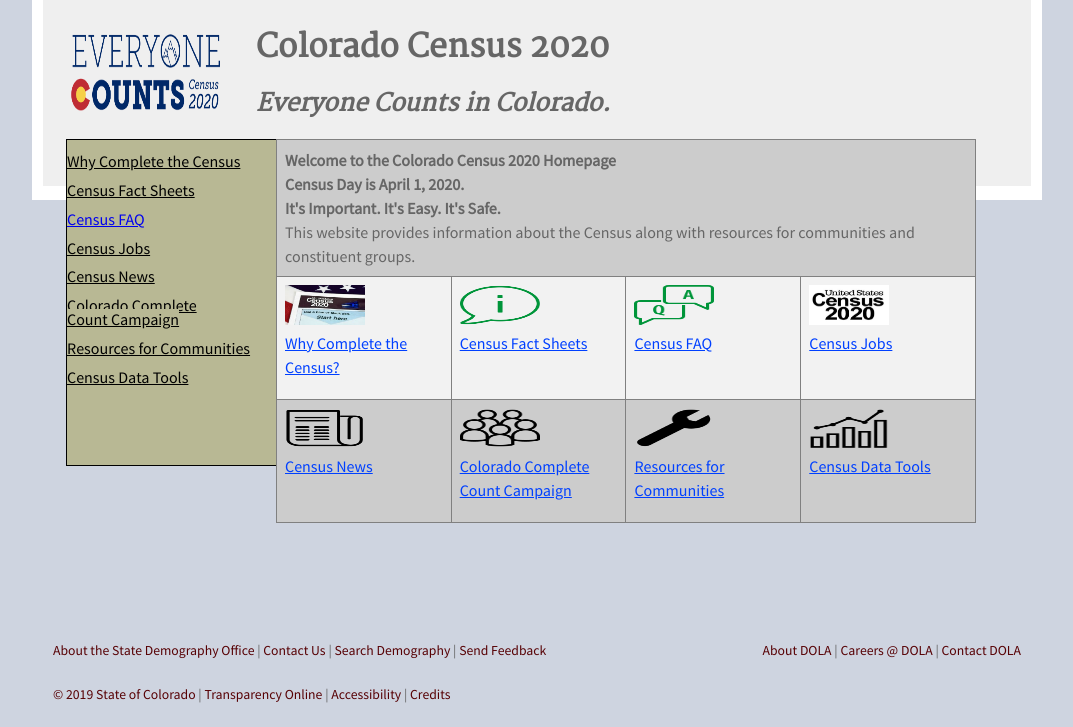
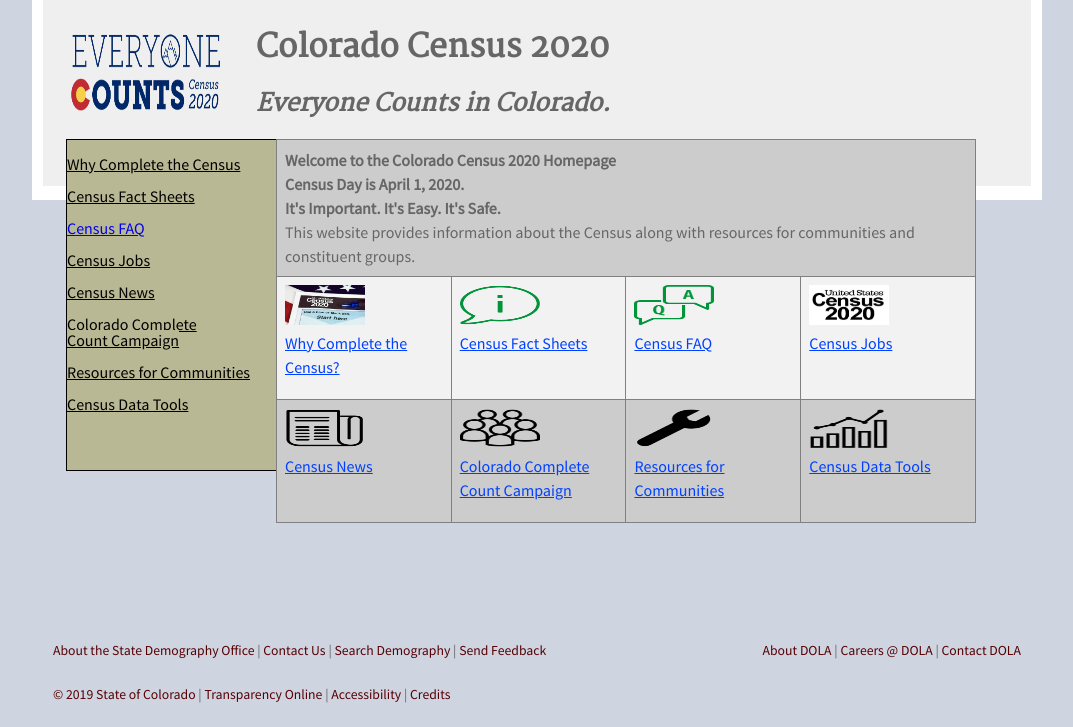
Before and after one commit to TBleess/Website_New, a Jekyll site: the page built from pages/5_CensusACS/census_2020_main.html, in a window 1280 px wide. Shown: the part 534-1261 px from the top of the page, without its empty margins (103-1176 px from the left). Built offline with Jekyll 4.4.1, drawn with Linux system fonts in a browser that asks for light colours.

Commit message:
Update census_2020_main.html

```diff
--- a/pages/5_CensusACS/census_2020_main.html
+++ b/pages/5_CensusACS/census_2020_main.html
@@ -38,9 +38,9 @@
 /* Box Styles */
 #menu_box {
     background-color: #b8b894;
-    height: 325px;
+    height: 330px;
     width: 210px;
-    line-height: 0.9;
+    line-height: 1.0;
     border: 1px solid black ;
     padding: 0px;
     margin: 0px;
```
